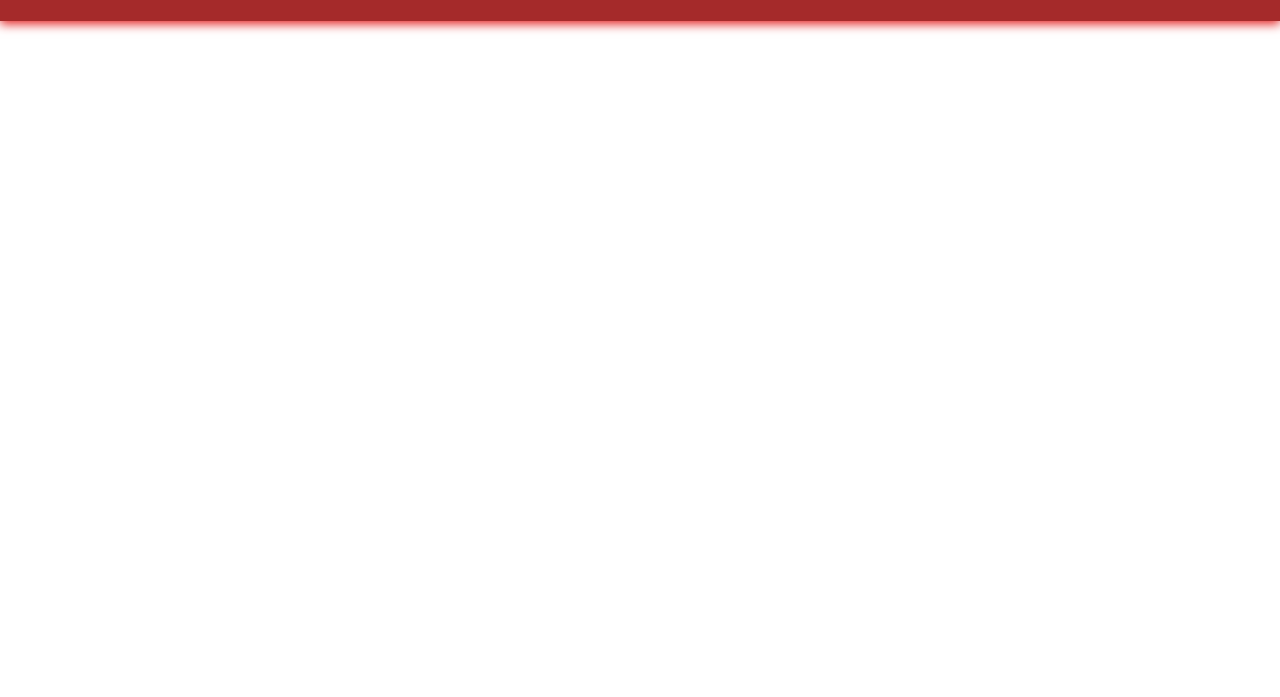
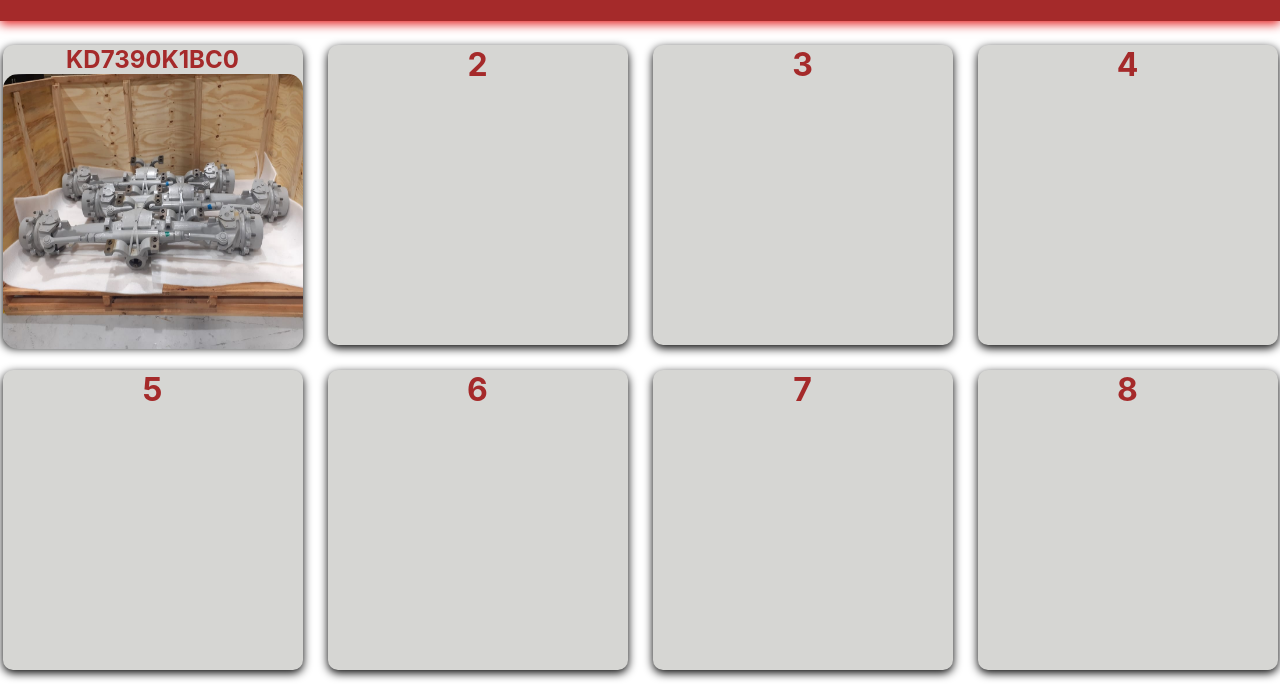
Before and after one commit to christopher-20/BoxProjeto, a plain HTML site: page ProjetoBox/index.html in a window 1280 px wide. Shown: the part 103-800 px from the top of the page. Drawn offline with Linux system fonts and the light colour scheme.

Commit message:
Add files via upload

```diff
--- a/ProjetoBox/css/styleHome.css
+++ b/ProjetoBox/css/styleHome.css
@@ -47,6 +47,38 @@ header{
 .mobile-menu{
     display: none;
 }
+
+.contaner{
+    /*background-color: blueviolet;*/
+    gap: 25px;
+    height: 600px;
+    display: flex;
+    flex-flow: wrap;
+    justify-content: center;
+    margin-top: 1.5rem;
+}
+.caixa{
+    width: 300px;
+    height: 300px;
+    background-color: rgb(214, 214, 211);
+    border-radius: 10px;
+    text-align: center;
+    color: brown;
+    box-shadow: 0px 3px 10px rgb(0, 0, 0);
+}
+.caixa img{
+    height: 275px;
+    width: 100%;
+    border-radius: 15px;
+}
+.imagem-link{
+    cursor: pointer;
+    transition: transform 0.2s;
+}
+.imagem-link:hover{
+    transform: scale(1.05);
+}
+
 @media screen and (max-width: 730px){
     .nav-bar{
         padding: 1.5rem 4rem;
--- a/ProjetoBox/index.html
+++ b/ProjetoBox/index.html
@@ -33,6 +33,20 @@
         </div>
     </header>
 
+    <div class="contaner">
+            <div class="caixa"><h2>KD7390K1BC0</h2>
+            <a href="/objetivo.html">
+                <img src="/img/texto.jpg" class="imagem-link" alt="foto">
+            </a></div>
+            <div class="caixa"><h1>2</h1></div>
+            <div class="caixa"><h1>3</h1></div>
+            <div class="caixa"><h1>4</h1></div>
+            <div class="caixa"><h1>5</h1></div>
+            <div class="caixa"><h1>6</h1></div>
+            <div class="caixa"><h1>7</h1></div>
+            <div class="caixa"><h1>8</h1></div>
+        </div>
+
     <script src="/js/scriptHome.js"></script>
 
 </body>
```
Also changed, not shown: ProjetoBox/img/texto.jpg (added).
